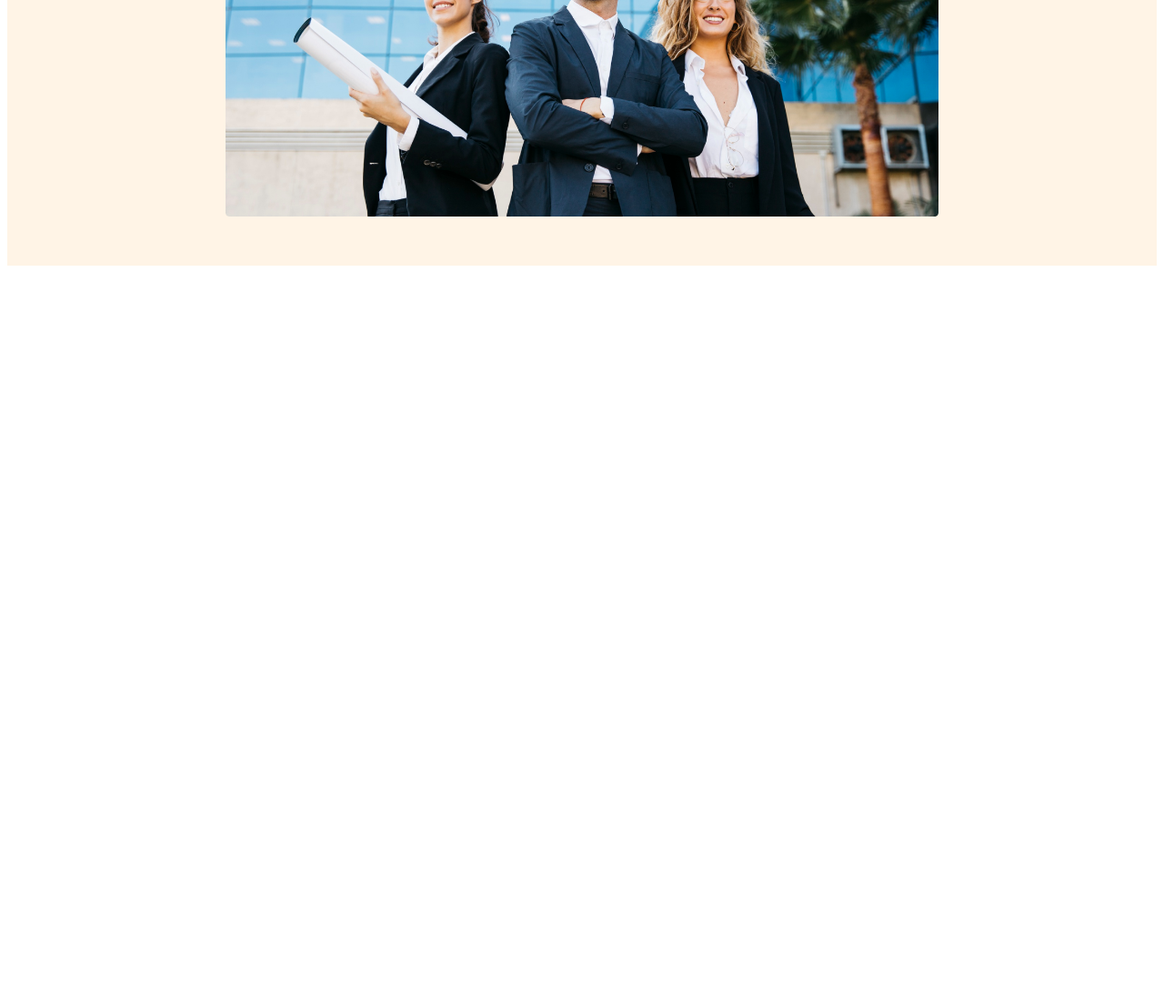
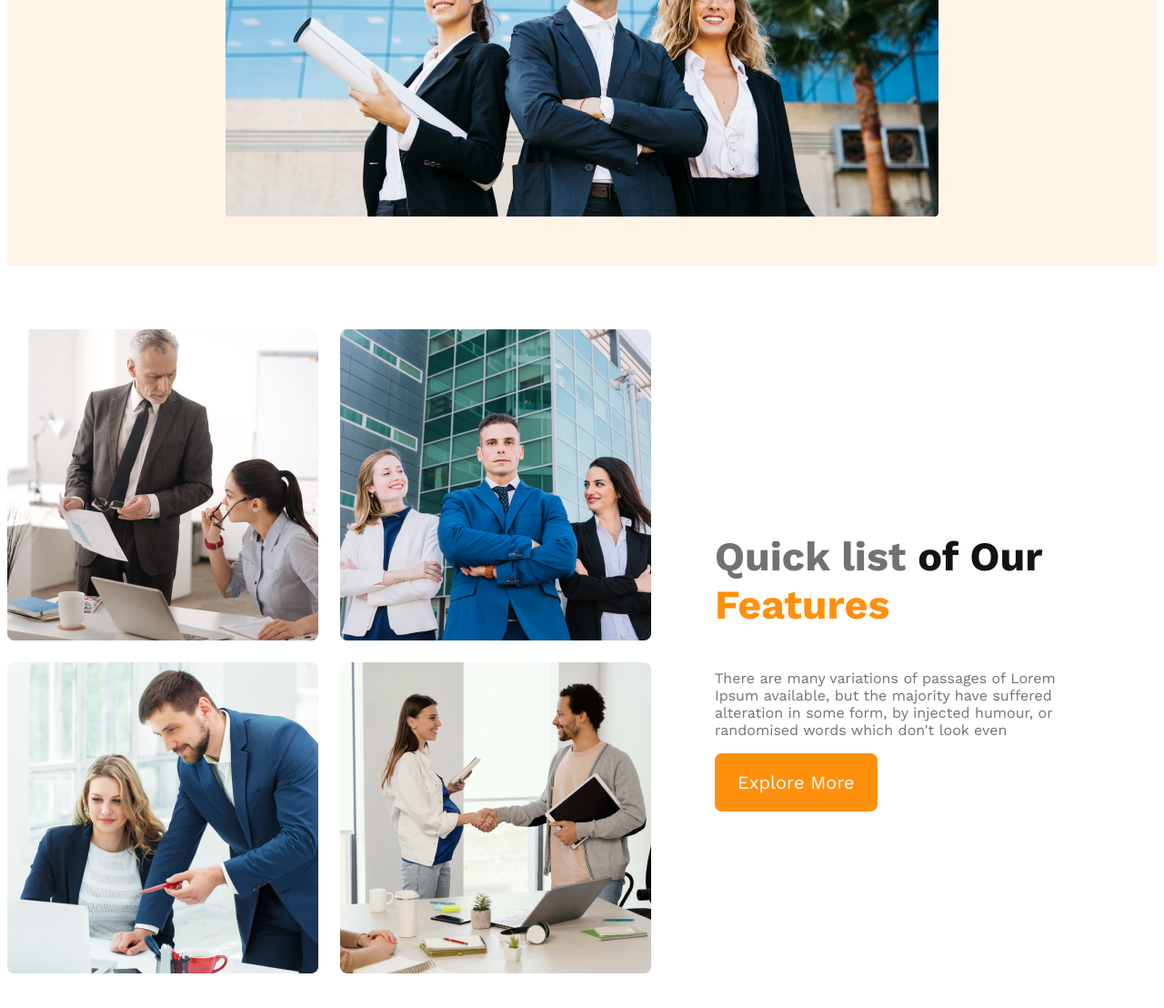
Before and after one commit to mdalamin17/g3-architects-website, a plain HTML site: page index.html in a window 1280 px wide. Shown: the part 730-1838 px from the top of the page at 91% size. Before the commit the page ends 1030 px from the top, so only its background shows below. Drawn offline with nearby package versions, Linux system fonts and the light colour scheme.

Commit message:
responsive teams section added

```diff
--- a/index.html
+++ b/index.html
@@ -24,7 +24,7 @@
         </ul>
       </nav>
       <div class="banner">
-         <div class="banner-content">
+        <div class="banner-content">
           <h1 class="banner-title">Brand New Group of Architects</h1>
           <p class="banner-description">
             There are many variations of passages of Lorem Ipsum available, but
@@ -36,7 +36,29 @@
         <img src="images/banner.png" alt="" />
       </div>
     </header>
-    <main></main>
+    <main>
+      <section class="teams-container">
+        <div class="teams-img">
+          <img src="images/team1.png" alt="" />
+          <img src="images/team2.png" alt="" />
+          <img src="images/team3.png" alt="" />
+          <img src="images/team4.png" alt="" />
+        </div>
+        <div class="teams-content">
+          <h3 class="teams-title">
+            <span class="quick-list">Quick list</span>
+            <span class="of-our">of Our</span>
+            <span class="feature">Features</span>
+          </h3>
+          <p class="teams-content-description">
+            There are many variations of passages of Lorem Ipsum available, but
+            the majority have suffered alteration in some form, by injected
+            humour, or randomised words which don't look even
+          </p>
+          <button class="btn-primary">Explore More</button>
+        </div>
+      </section>
+    </main>
     <footer></footer>
   </body>
 </html>
--- a/styles/architects.css
+++ b/styles/architects.css
@@ -50,30 +50,82 @@ nav li a {
   color: #ffffff;
   padding: 20px 25px;
   font-size: 1.25rem;
-  font-weight:600px ;
+  font-weight: 600px;
   cursor: pointer;
   border: 0px;
 }
-.banner img{
-    width: 100%;
-    margin-top: 20px;
+.banner img {
+  width: 100%;
+  margin-top: 20px;
 }
+
+/*main styles*/
+main {
+  max-width: 1440px;
+  margin: 70px auto;
+}
+.teams-container {
+  display: flex;
+  align-items: center;
+  /*vertically center করার জন্য*/
+}
+.teams-img {
+  display: grid;
+  grid-template-columns: repeat(2, 1fr);
+  gap: 24px;
+}
+.teams-content {
+  padding-left: 70px;
+  padding-right: 70px;
+}
+.teams-title {
+  font-size: 2.8rem;
+  /*rem use করে responsive করার জন্য*/
+}
+.teams-title .quick-list {
+  color: #727272;
+  font-weight: 500px;
+}
+.teams-title .of-our {
+  color: #131313;
+  font-weight: 700px;
+}
+.teams-title .feature {
+  color: #ff900e;
+  font-weight: 700px;
+}
+.teams-content-description {
+  color: #727272;
+  font-size: 1rem;
+  font-weight: 400px;
+}
+
 /*responsive media queries*/
+/*যেখানে display grid করা হয় ঠিক সেখানেই media queary /responsive apply করতে হয় */
 /*mobile devices*/
-@media screen  and (max-width:576px){
-    header{
-        padding: 20px;
-    }
-    nav{
-        flex-direction: column;
-    }
+@media screen and (max-width: 576px) {
+  header {
+    padding: 20px;
+  }
+  nav,
+  .teams-container {
+    flex-direction: column;
+  }
+  .teams-img {
+    grid-template-columns: 1fr;
+  }
+  .teams-content {
+    padding-left: 20px;
+    padding-right: 20px;
+  }
 }
 /*medium devices*/
-@media screen and (min-width:576px) and (max-width:992px) {
-    header{
-        padding: 50px;
-    }
-    nav{
-        flex-direction: column;
-    }
+@media screen and (min-width: 576px) and (max-width: 992px) {
+  header {
+    padding: 50px;
+  }
+  nav,
+  .teams-container {
+    flex-direction: column;
+  }
 }
```
